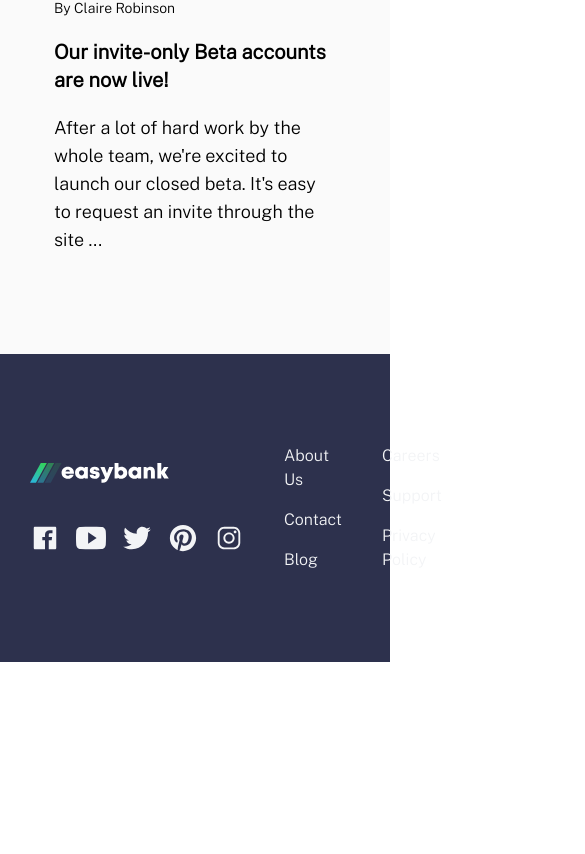
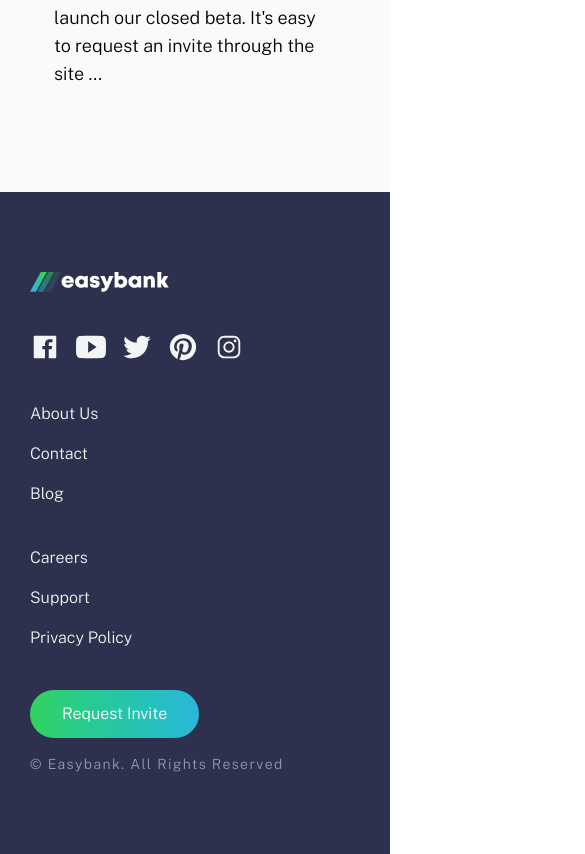
Before and after one commit to Md-Mubin/easybank-landing-page-master, a Next.js app: page / in a window 390 px wide. Shown: the part 4739-5593 px from the top of the page, 585 px wide, since content can reach past the window. Before the commit the page ends 5401 px from the top, so only its background shows below. Built offline with nearby package versions, Linux system fonts and the light colour scheme.

Commit message:
modified:   src/components/Articles.jsx 	modified:   src/components/Banner.jsx 	modified:   src/components/Footer.jsx 	modified:   src/components/WhyChoose.jsx

```diff
--- a/src/components/Articles.jsx
+++ b/src/components/Articles.jsx
@@ -42,13 +42,13 @@ const Articles = () => {
                 <div className="container">
                     <h2 className='text-[40px] text-center lg:text-start lg:text-[60px]'>Latest Articles</h2>
 
-                    <ul className='flex justify-between items-center flex-wrap lg:flex-nowrap gap-10 mt-10'>
+                    <ul className='flex justify-between lg:items-center flex-wrap xl:flex-nowrap gap-10 mt-10'>
                         {
                             articleCards.map((items) => (
                                 <li
                                     key={items.id}
-                                    className='w-[400px] h-[550px] rounded-lg overflow-hidden hover:bg-[#fff] hover:shadow-xl duration-200 cursor-pointer group'>
-                                    <img className='w-full h-[250px]' src={items.image} alt="card image" />
+                                    className='lg:w-[400px] lg:h-[550px] rounded-lg overflow-hidden hover:bg-[#fff] hover:shadow-xl duration-200 cursor-pointer group'>
+                                    <img className='w-full lg:h-[250px]' src={items.image} alt="card image" />
 
                                     <div className='p-6 '>
                                         <p className='text-sm'>{items.writer}</p>
--- a/src/components/Banner.jsx
+++ b/src/components/Banner.jsx
@@ -18,7 +18,7 @@ const Banner = () => {
                                 for spending, saving, budgeting, investing, and much more.</p>
                         </li>
 
-                        <li className='text-center mb-20 lg:mb-0'>
+                        <li className='text-center lg:text-start mb-20 lg:mb-0'>
                             <a href="#">
                                 <button className='px-8 py-3 lg:ring-2 lg:ring-[#00000033] hover:ring-[#fff] text-[#fff] lg:text-[#000] bg-gradient-to-r lg:bg-transparent lg:hover:bg-gradient-to-r from-[#31d35c] to-[#2bb7da] rounded-full hover:text-[#fff] duration-200 cursor-pointer'>Request Invite</button>
                             </a>
@@ -28,12 +28,12 @@ const Banner = () => {
                 <div className='absolute -top-[38%] -right-[30%] z-10 hidden lg:block'>
                     <img className='h-[1300px]' src="/images/bg-intro-desktop.svg" alt="easybank banner image" />
                 </div>
-                <div className='absolute top-[0%] left-[0%] z-10 lg:hidden'>
-                    <img className='w-[500px]' src="/images/bg-intro-mobile.svg" alt="easybank banner image" />
+                <div className='absolute w-full top-[0%] left-[0%] z-10 lg:hidden'>
+                    <img className='w-full' src="/images/bg-intro-mobile.svg" alt="easybank banner image" />
                 </div>
             </section>
             <div className='hidden lg:block absolute -top-10 -right-40 z-20'>
-                <img className='' src="/images/image-mockups.png" alt="easybank banner image" />
+                <img src="/images/image-mockups.png" alt="easybank banner image" />
             </div>
         </>
     )
--- a/src/components/Footer.jsx
+++ b/src/components/Footer.jsx
@@ -6,7 +6,7 @@ const Footer = () => {
         <>
             <footer className='py-20 bg-brandColor'>
                 <div className="container">
-                    <div className='flex items-center justify-between gap-10'>
+                    <div className='flex lg:items-center justify-between flex-col lg:flex-row gap-10'>
                         <ul>
                             <li>
                                 <img src="/images/footer_logo.svg" alt="easybank logo" />
@@ -75,10 +75,10 @@ const Footer = () => {
                             </li>
                         </ul>
 
-                        <ul className='ml-70 text-end'>
+                        <ul className='lg:ml-70 lg:text-end'>
                             <li>
                                 <a href="#">
-                                    <button className='px-8 py-3 bg-[#373a52] cursor-pointer hover:bg-gradient-to-r from-[#31d35c] to-[#2bb7da] rounded-3xl text-[#fff]'>Request Invite</button>
+                                    <button className='px-8 py-3 lg:bg-[#373a52] cursor-pointer bg-gradient-to-r lg:hover:bg-gradient-to-r from-[#31d35c] to-[#2bb7da] rounded-3xl text-[#fff]'>Request Invite</button>
                                 </a>
                             </li>
 
--- a/src/components/WhyChoose.jsx
+++ b/src/components/WhyChoose.jsx
@@ -45,7 +45,7 @@ const WhyChoose = () => {
                             your finances like never before.</p>
                         </li>
                     </ul>
-                    <ul className='mt-10 flex items-center justify-between flex-wrap lg:flex-nowrap gap-10'>
+                    <ul className='mt-10 flex items-center justify-between flex-wrap xl:flex-nowrap gap-10'>
                         {
                             whyChooseCards.map((items)=>(
                                 <li key={items.id} className='flex flex-col items-center text-center lg:text-start lg:items-start gap-5 p-2'>
```
